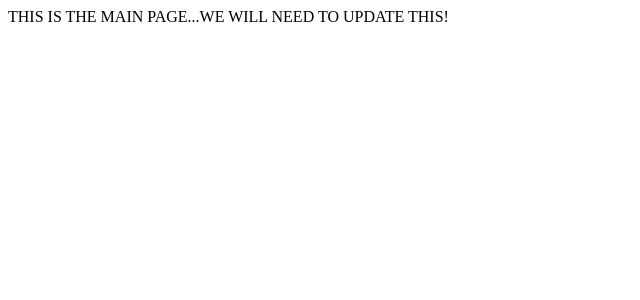
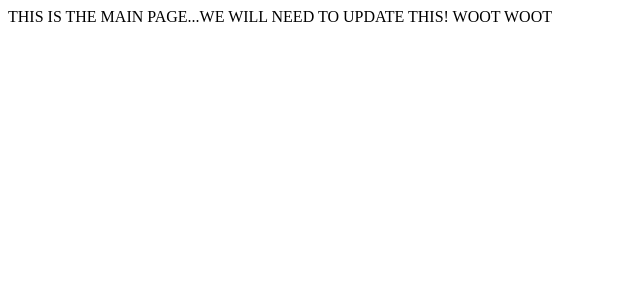
Before and after one commit to MrJlmeza/Group-5-Project-2, a Flask app: page / in a window 1280 px wide. Shown: the top 300 px of the page, without its empty margins (0-640 px from the left). Run offline with Flask 2, Linux system fonts and the light colour scheme; data that the repository does not hold is empty; parts of the project's set-up code (start-up, migrations or seed data) failed here and were passed over; some libraries are stand-ins or nearby versions.

Commit message:
added test html to see merge

```diff
--- a/grubHubDashboard/models.py
+++ b/grubHubDashboard/models.py
@@ -1,5 +1,4 @@
 from .app import db
-
 
 class GrubHubDashboard(db.Model):
     __tablename__ = 'grubHubDashboard'
--- a/grubHubDashboard/templates/index.html
+++ b/grubHubDashboard/templates/index.html
@@ -11,7 +11,7 @@
 
 <body>
     <div class="container">
-        THIS IS THE MAIN PAGE...WE WILL NEED TO UPDATE THIS!
+        THIS IS THE MAIN PAGE...WE WILL NEED TO UPDATE THIS! WOOT WOOT
     </div>
 
     <script src="https://cdnjs.cloudflare.com/ajax/libs/d3/5.5.0/d3.min.js"></script>
```
